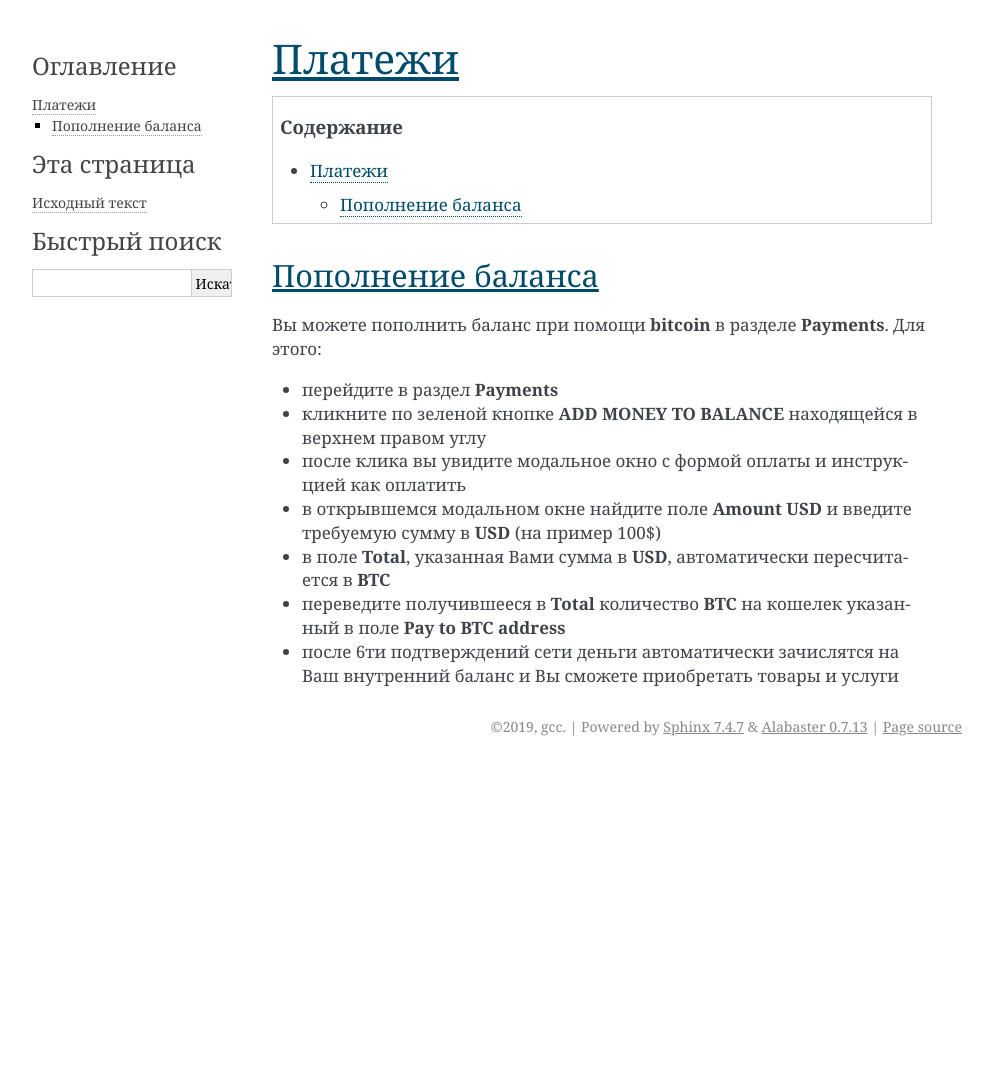
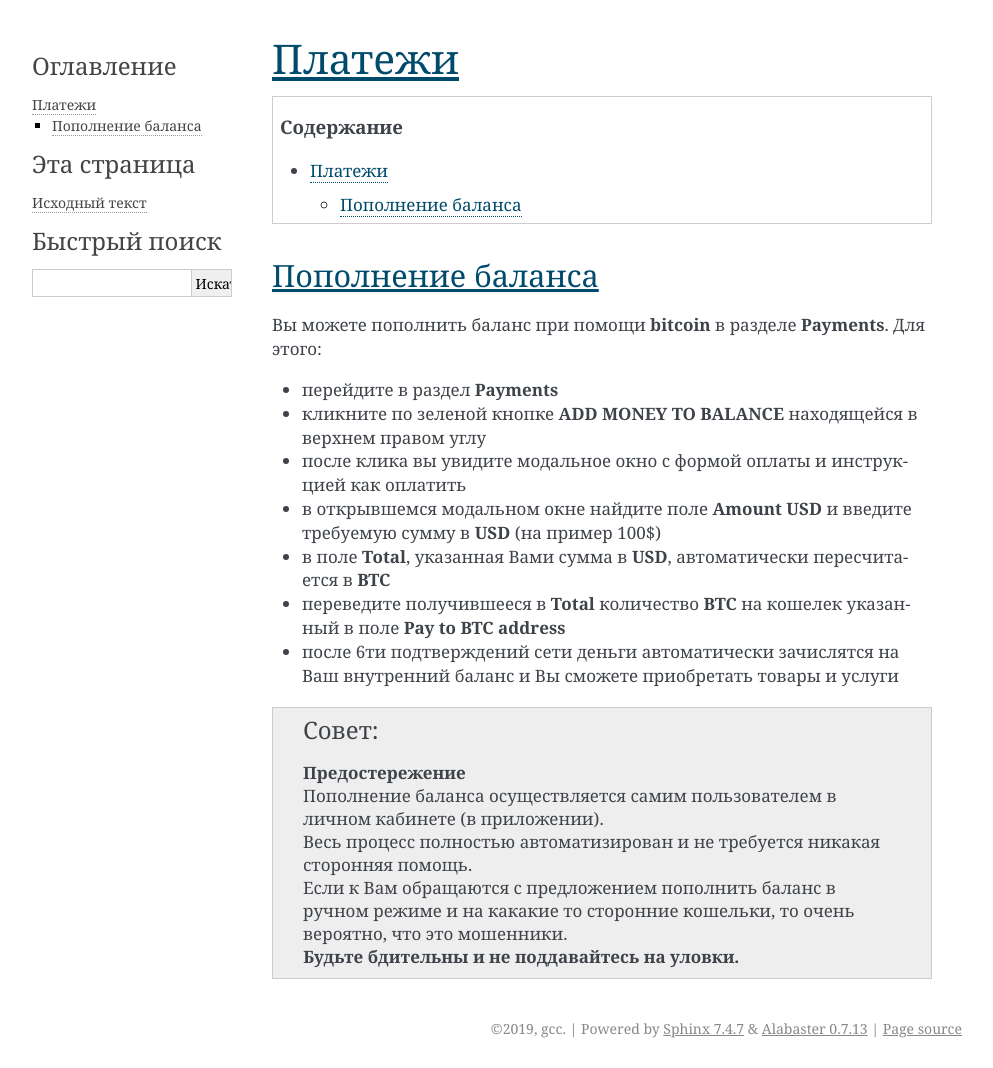
Before and after one commit to gcc-master/chebrowser-doc, a Sphinx documentation site: the page built from source/payments.rst, in a window 1280 px wide. Shown: the whole page, without its empty margins (148-1141 px from the left). Built offline with Sphinx 7.4.7, drawn with Linux system fonts in a browser that asks for light colours; before the commit the page ends 900 px from its top, so only the background shows below that.

Commit message:
ver: 0.1.18 - payments attension

```diff
--- a/source/payments.rst
+++ b/source/payments.rst
@@ -18,4 +18,12 @@
 - после 6ти подтверждений сети деньги автоматически зачислятся на Ваш внутренний баланс и Вы сможете приобретать товары и услуги
 
 
+.. tip::
+   | **Предостережение**
+   | Пополнение баланса осуществляется самим пользователем в личном кабинете (в приложении).
+   | Весь процесс полностью автоматизирован и не требуется никакая сторонняя помощь.
+   | Если к Вам обращаются с предложением пополнить баланс в ручном режиме и на какакие то сторонние кошельки, то очень вероятно, что это мошенники.
+   | **Будьте бдительны и не поддавайтесь на уловки.**
+
+
 .. include:: yandex-metrika.rst
```
Also changed, not shown: source/index.rst (+12 -11 lines).
